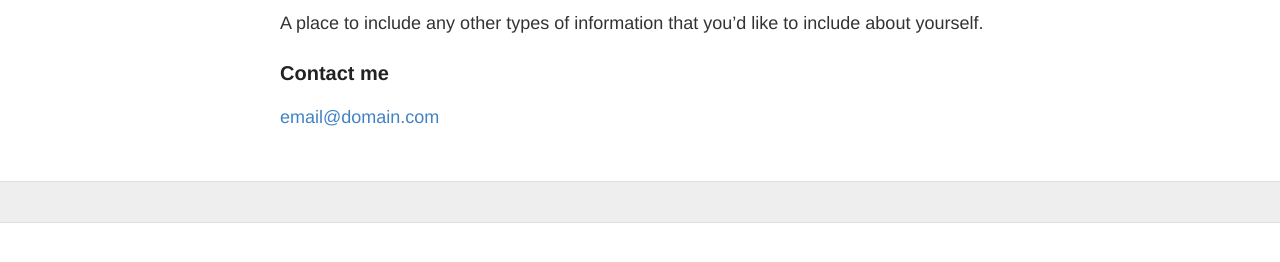
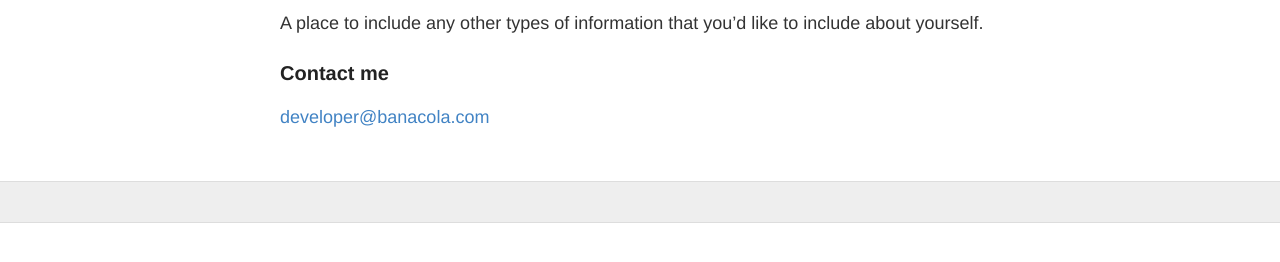
Before and after one commit to banacola/banacola.github.io, a Jekyll site: the page built from about.md, in a window 1280 px wide. Shown: the part 310-572 px from the top of the page. Built offline with Jekyll 4.4.1, drawn with Linux system fonts in a browser that asks for light colours; Markdown is read by kramdown in place of the engine named in the settings.

Commit message:
update email address

```diff
--- a/about.md
+++ b/about.md
@@ -12,4 +12,4 @@ A place to include any other types of information that you'd like to include abo
 
 ### Contact me
 
-[email@domain.com](mailto:email@domain.com)
+[developer@banacola.com](mailto:developer@banacola.com)
```
